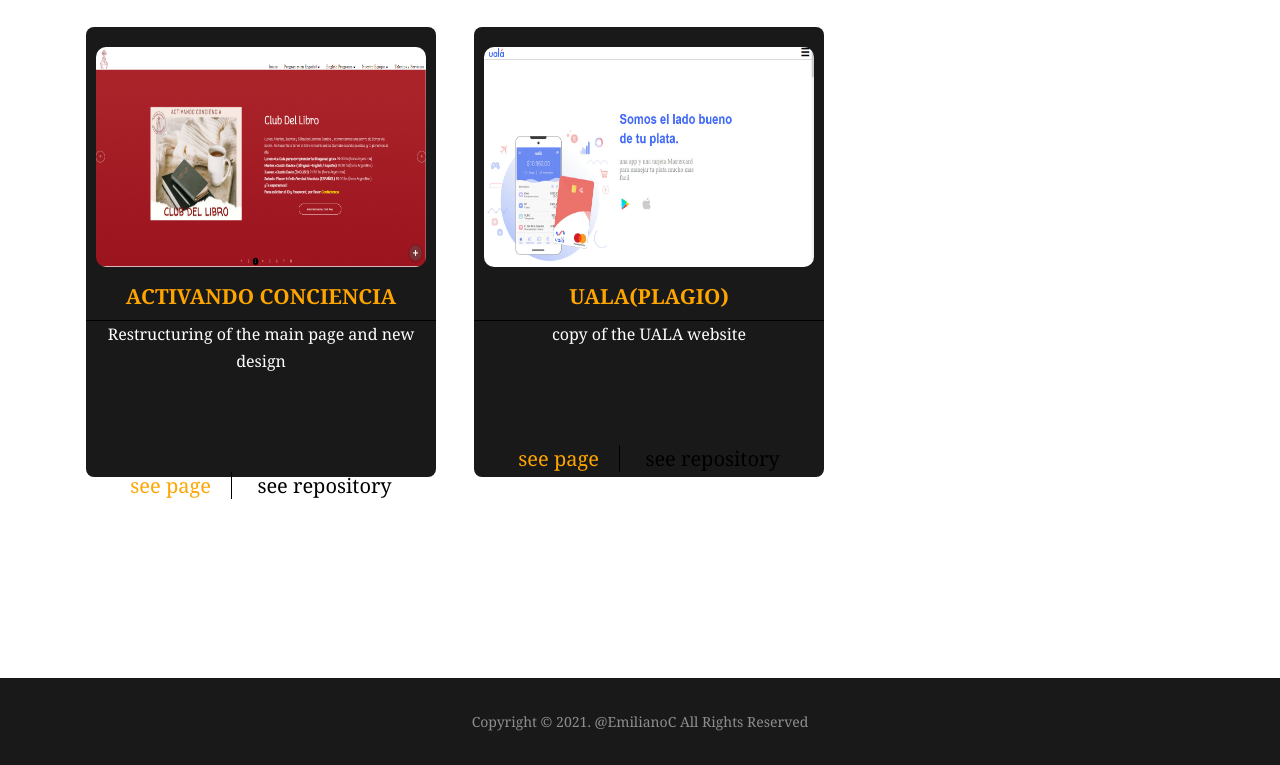
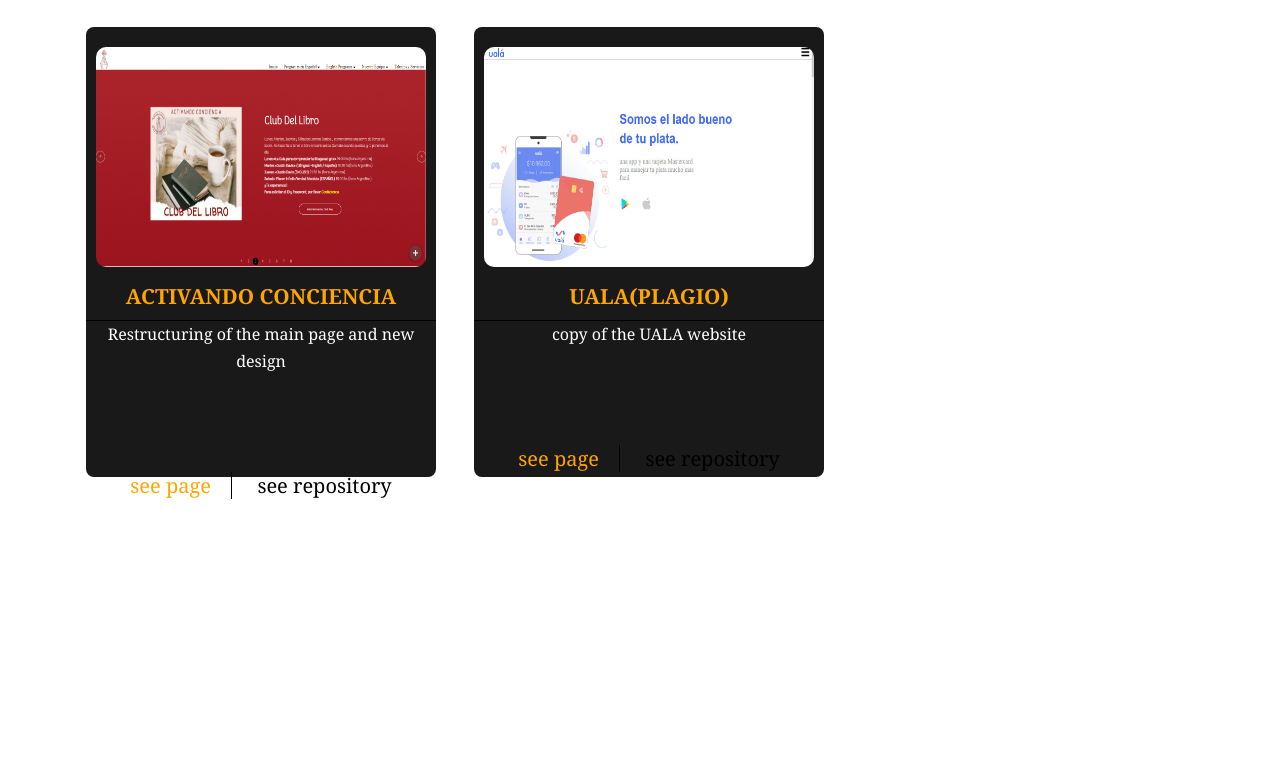
Before and after one commit to Emilianocortez534/Portafolio, a plain HTML site: page index.html in a window 1280 px wide. Shown: the part 3162-3927 px from the top of the page. After the commit the page ends 3840 px from the top, so only its background shows below. Drawn offline with nearby package versions, Linux system fonts and the light colour scheme.

Commit message:
Update index.html

```diff
--- a/index.html
+++ b/index.html
@@ -284,13 +284,13 @@
         </div>
     </div>
 </section> -->
-<footer class="footer">
+<!---<footer class="footer">
         <div class="contenedor-footer">
             <div class="copyright">
                 Copyright © 2021. @EmilianoC
                 All Rights Reserved
             </div>
- </footer>
+ </footer> --->
 <script src="https://code.jquery.com/jquery-3.6.0.min.js"></script>
 <script src="assets/js/loader.js"></script>
 <script src="assets/js/nav.js"></script>
```
